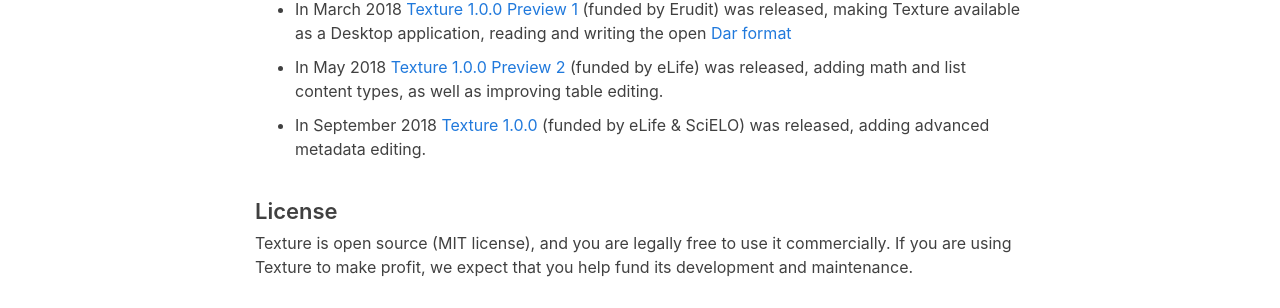
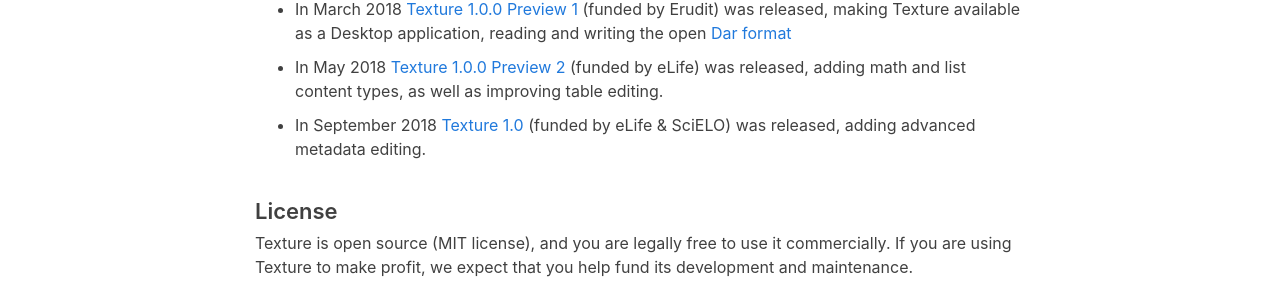
Before and after one commit to substance/substance.github.com, a Jekyll site: the page built from texture/index.html, in a window 1280 px wide and 900 px high, scrolled down 1495 px. Shown: the part 145-453 px from the top of the window. Built offline with Jekyll 4.4.1, drawn with Linux system fonts in a browser that asks for light colours; nearby versions of some CDN libraries; library files that are not in the unit come from our copies.

Commit message:
Update index.html

```diff
--- a/texture/index.html
+++ b/texture/index.html
@@ -29,7 +29,7 @@
       <li>In July 2017 <a href="https://github.com/substance/texture/releases/tag/v1.0.0-alpha.3">Texture Alpha 3</a> (funded by PKP and SciELO) was published, addding support for structured references, affiliations and other journal-specific metadata</li>
       <li>In March 2018 <a href="https://github.com/substance/texture/releases/tag/v1.0.0-preview.1">Texture 1.0.0 Preview 1</a> (funded by Erudit) was released, making Texture available as a Desktop application, reading and writing the open <a href="https://github.com/substance/dar">Dar format</a></li>
       <li>In May 2018 <a href="https://github.com/substance/texture/releases/tag/v1.0.0-preview.2">Texture 1.0.0 Preview 2</a> (funded by eLife) was released, adding math and list content types, as well as improving table editing.</li>
-      <li>In September 2018 <a href="https://github.com/substance/texture/releases/tag/v1.0.0">Texture 1.0.0</a> (funded by eLife & SciELO) was released, adding advanced metadata editing.</li>
+      <li>In September 2018 <a href="https://github.com/substance/texture/releases/tag/v1.0">Texture 1.0</a> (funded by eLife & SciELO) was released, adding advanced metadata editing.</li>
     </ul>
     <h3>License</h3>
     <p>
```
